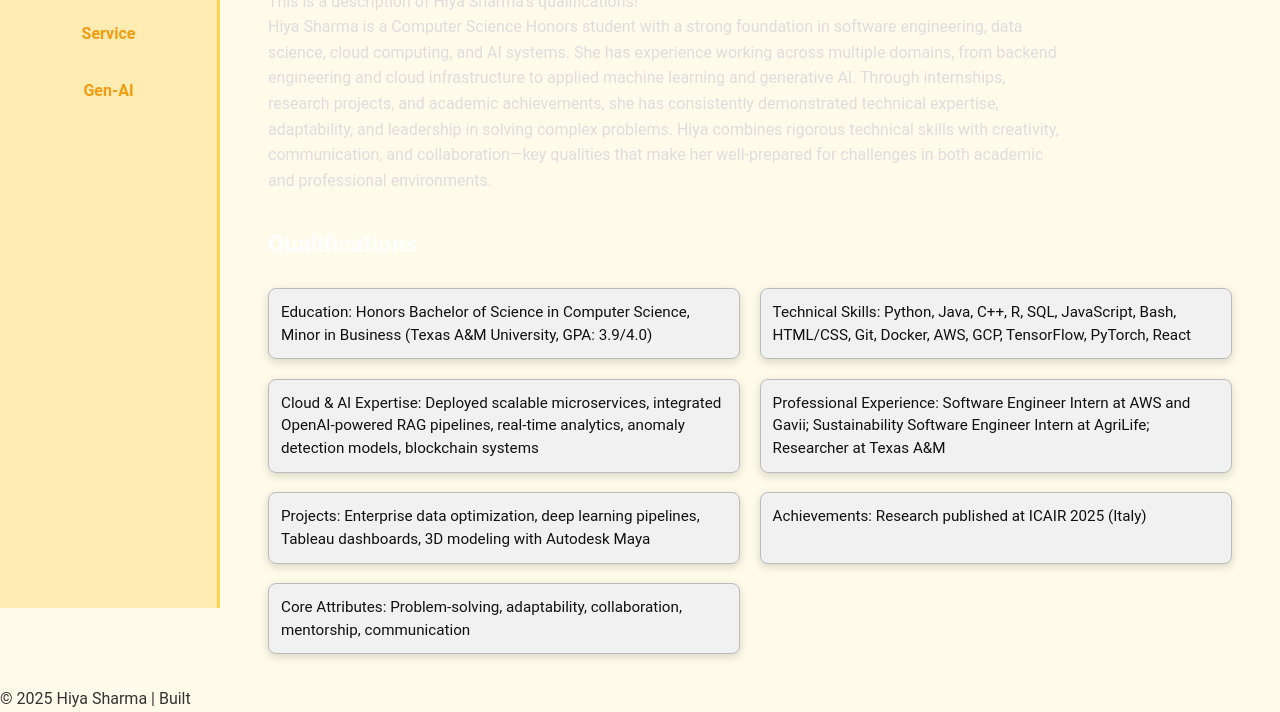
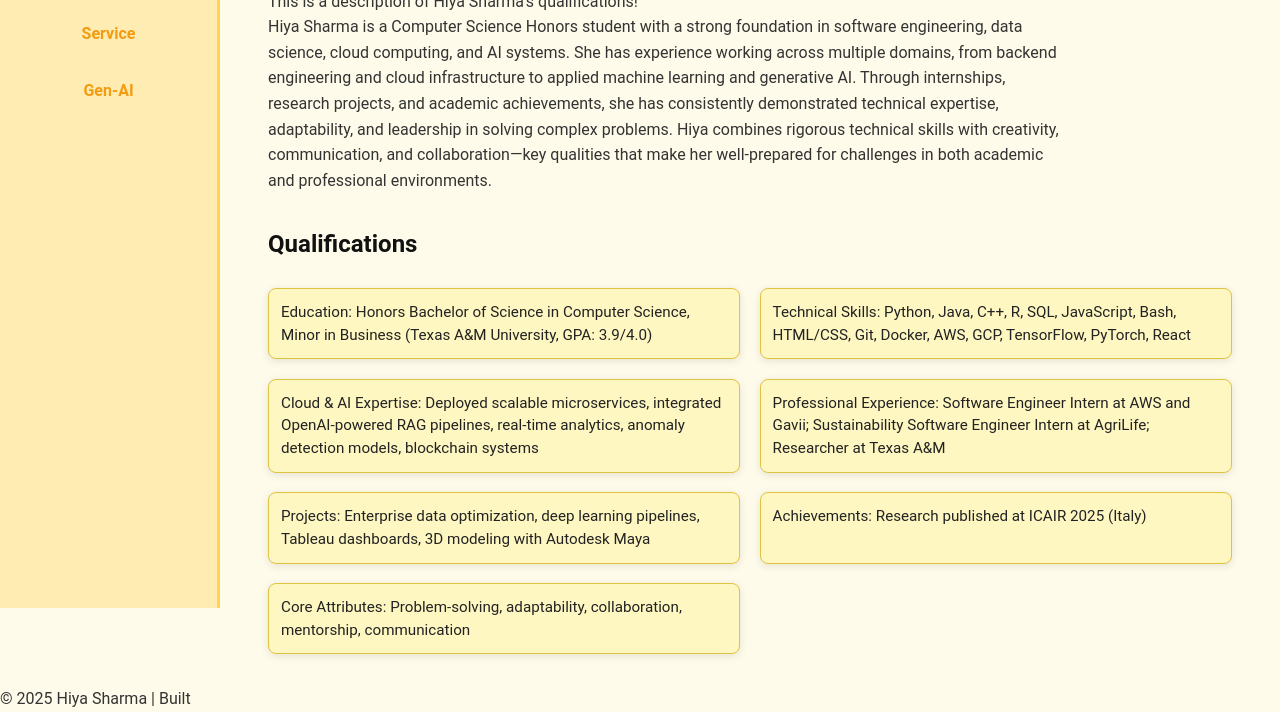
Before and after one commit to CSCE331-Fall2025-900-911/project1-hiya.sharma, a plain HTML site: page qualifications.html in a window 1280 px wide. Both pictures are taken after a click on the button "☀️ Sunshine". Shown: the part 192-904 px from the top of the page. Drawn offline with Linux system fonts and the light colour scheme.

Commit message:
fixed the formatting for qualifications

```diff
--- a/qualifications.html
+++ b/qualifications.html
@@ -17,13 +17,13 @@
     }
 
     .label {
-      background: rgba(255, 255, 255, 0.08); /* soft see-through box */
+      background: rgba(255, 255, 255, 0.08);
       border: 1px solid rgba(255, 255, 255, 0.15);
       padding: 1rem;
       border-radius: 10px;
       font-size: 0.95rem;
       line-height: 1.5;
-      color: #eaeaea; /* makes text easy to read */
+      color: #eaeaea;
       transition: transform 0.2s ease, background 0.3s ease;
     }
 
@@ -42,6 +42,27 @@
       margin-top: 2rem;
       font-size: 1.5rem;
       color: #fff;
+    }
+
+    /* 🌞 Sunshine theme override */
+    body.sunshine .label {
+      background: #fff7c2;       /* warm, light yellow card */
+      border: 1px solid #e0c341;
+      color: #222;               /* dark text for readability */
+      box-shadow: 0 2px 8px rgba(0,0,0,0.1);
+    }
+
+    body.sunshine .label:hover {
+      background: #ffe97a;
+      transform: translateY(-3px);
+    }
+
+    body.sunshine section p {
+      color: #333; /* dark readable body text */
+    }
+
+    body.sunshine h2 {
+      color: #111;
     }
   </style>
 </head>
```
